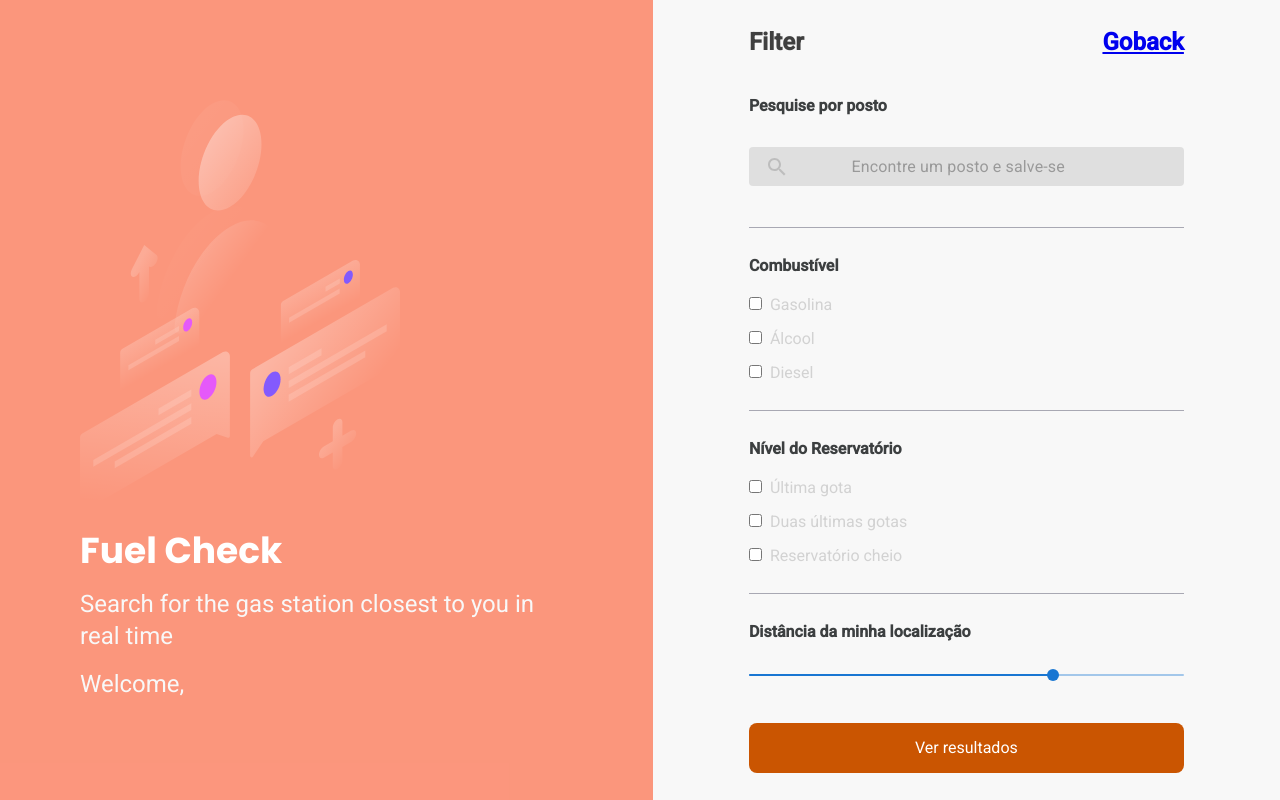
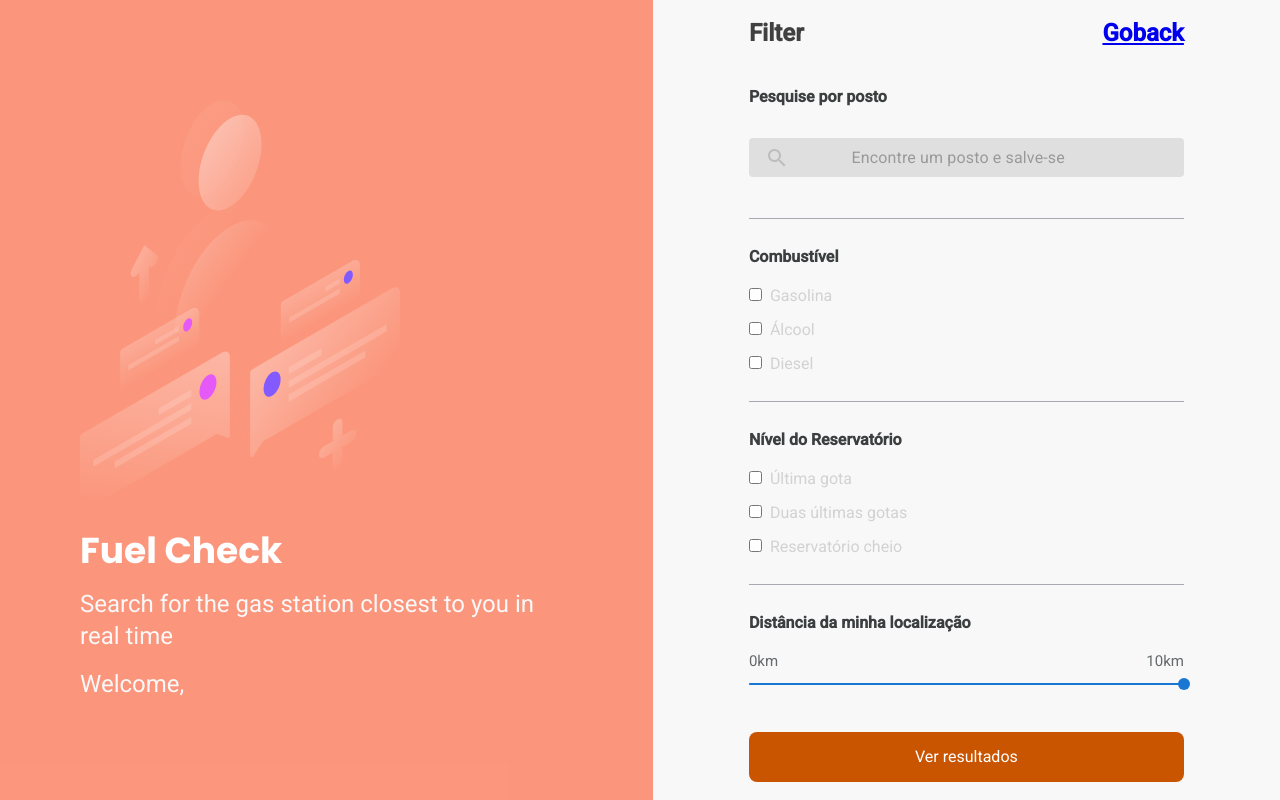
Before and after one commit to w16/w16-warker-app-frontend, a React (Create React App) app in the folder warkerapp/: page /home/filter in a window 1280 px wide. Built offline with nearby package versions, Linux system fonts and the light colour scheme.

Commit message:
add range mark on slidebar

```diff
--- a/warkerapp/src/components/Slider.tsx
+++ b/warkerapp/src/components/Slider.tsx
@@ -8,9 +8,11 @@ export default function SliderSizes() {
     <Box width={435}>
       <Slider
         size="small"
-        defaultValue={70}
+        defaultValue={10}
         aria-label="Small"
         valueLabelDisplay="auto"
+        min= {0}
+        max = {10}
       />
     </Box>
   );
--- a/warkerapp/src/pages/Filter.tsx
+++ b/warkerapp/src/pages/Filter.tsx
@@ -125,6 +125,10 @@ export function Filter() {
             <div className="localizacao">
             <h4>Distância da minha localização</h4>
             </div>
+            <div className="range">
+                <span>0km</span>
+                <span>10km</span>
+            </div>
             <SliderSizes></SliderSizes>
           </section>
           <Button
--- a/warkerapp/src/styles/auth.scss
+++ b/warkerapp/src/styles/auth.scss
@@ -210,3 +210,11 @@
         margin-left: 8px;
     }
 }
+
+.range {
+    display: flex;
+    justify-content: space-between;
+    font-size: 15px;
+    color: #65696B;
+
+}
```
